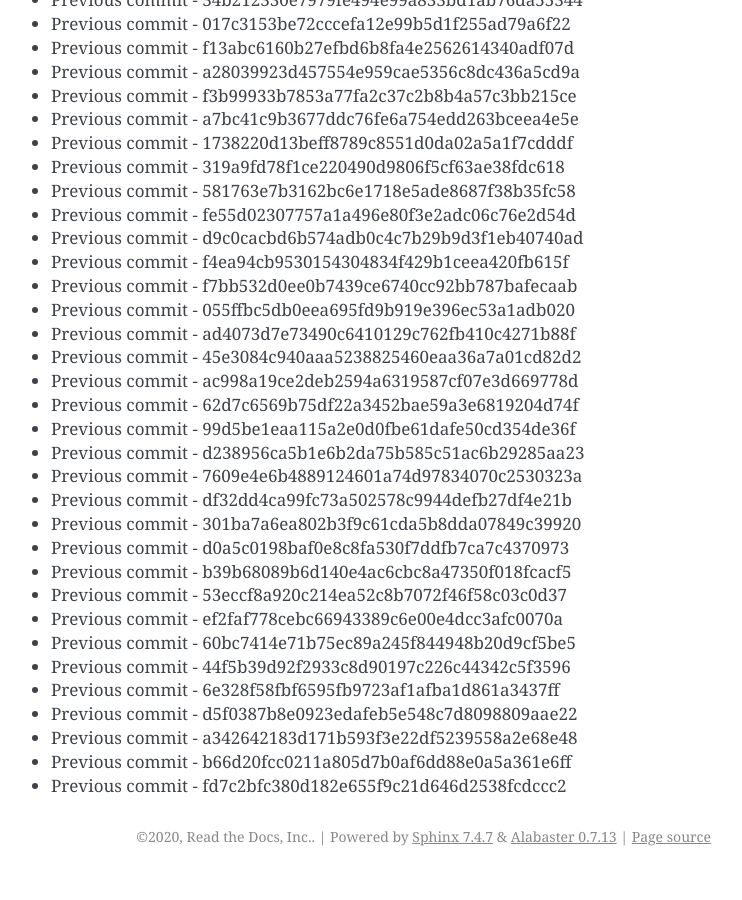
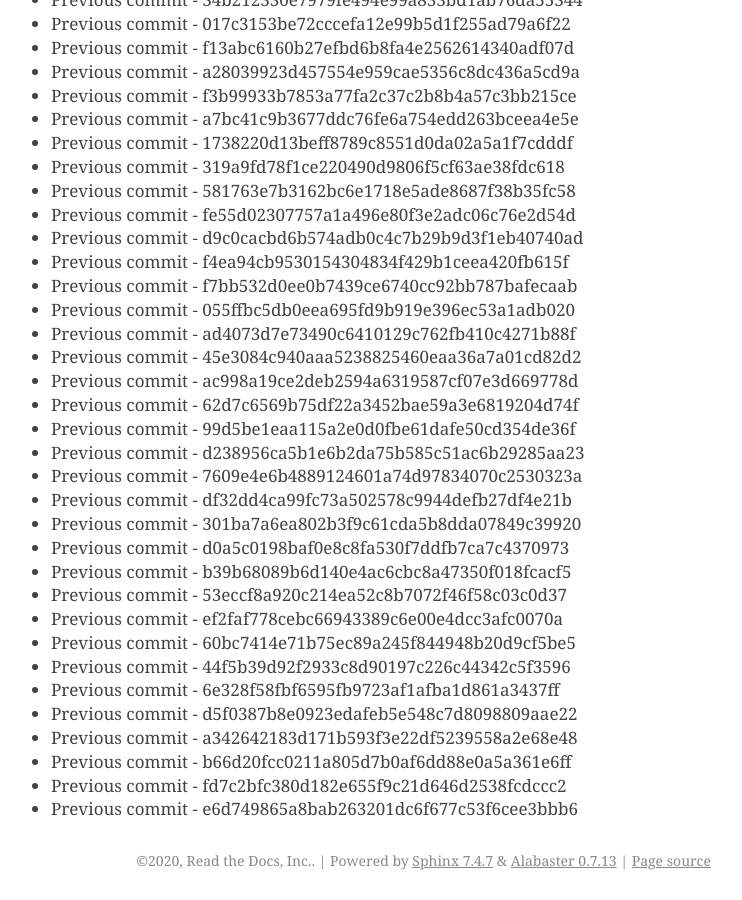
Before and after one commit to readthedocs/rtd-git-stresstest, a Sphinx documentation site: the page built from docs/updates.rst, in a window 1280 px wide and 900 px high, scrolled down 61242 px. Shown: the whole window, without its empty margins (399-1141 px from the left). Built offline with Sphinx 7.4.7, drawn with Linux system fonts in a browser that asks for light colours; before the commit the page ends 62118 px from its top, so only the background shows below that.

Commit message:
Generating commit from previous: e6d749865a8bab263201dc6f677c53f6cee3bbb6

```diff
--- a/docs/updates.rst
+++ b/docs/updates.rst
@@ -2605,3 +2605,4 @@ It can be tested for any performance characteristics.
 * Previous commit - a342642183d171b593f3e22df5239558a2e68e48
 * Previous commit - b66d20fcc0211a805d7b0af6dd88e0a5a361e6ff
 * Previous commit - fd7c2bfc380d182e655f9c21d646d2538fcdccc2
+* Previous commit - e6d749865a8bab263201dc6f677c53f6cee3bbb6
```
